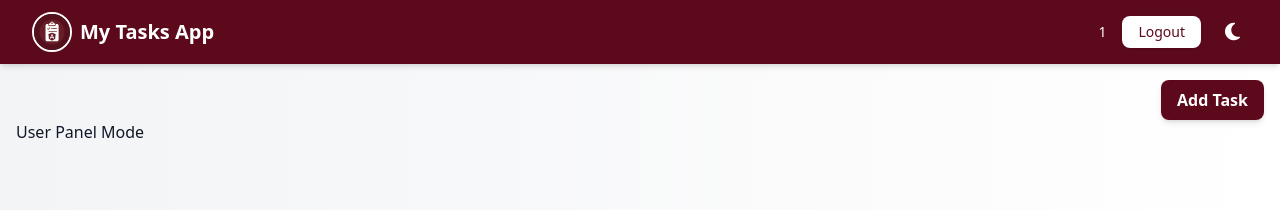
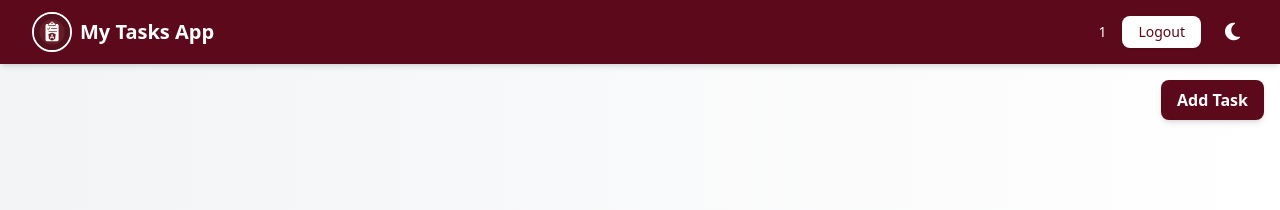
Before and after one commit to nickTheof/angular-task-management-app, an Angular app: page /dashboard in a window 1280 px wide. Shown: the top 210 px of the page. Built offline with nearby package versions, Linux system fonts and the light colour scheme; sample sign-in values are in the browser's storage.

Commit message:
fix: remove unused imports, mockup h1 element

```diff
--- a/src/app/components/dashboard/dashboard/dashboard.component.html
+++ b/src/app/components/dashboard/dashboard/dashboard.component.html
@@ -9,8 +9,5 @@
     <a class="bg-maroon-primary hover:bg-maroon-light text-white font-semibold py-2 px-4 rounded-lg shadow-md transition duration-300 transform hover:scale-105"
        [routerLink]="['tasks', 'new-task']">Add Task</a>
   </div>
-  <h1>
-    User Panel Mode
-  </h1>
   <router-outlet></router-outlet>
 </main>
--- a/src/app/components/dashboard/dashboard/dashboard.component.ts
+++ b/src/app/components/dashboard/dashboard/dashboard.component.ts
@@ -1,10 +1,10 @@
 import {Component, inject} from '@angular/core';
-import {RouterLink, RouterLinkActive, RouterOutlet} from '@angular/router';
+import {RouterLink, RouterOutlet} from '@angular/router';
 import {AuthService} from '../../../shared/services/auth.service';
 
 @Component({
   selector: 'app-dashboard',
-  imports: [RouterLink, RouterLinkActive, RouterOutlet],
+  imports: [RouterLink, RouterOutlet],
   templateUrl: './dashboard.component.html',
   styleUrl: './dashboard.component.css',
   host: {
```
